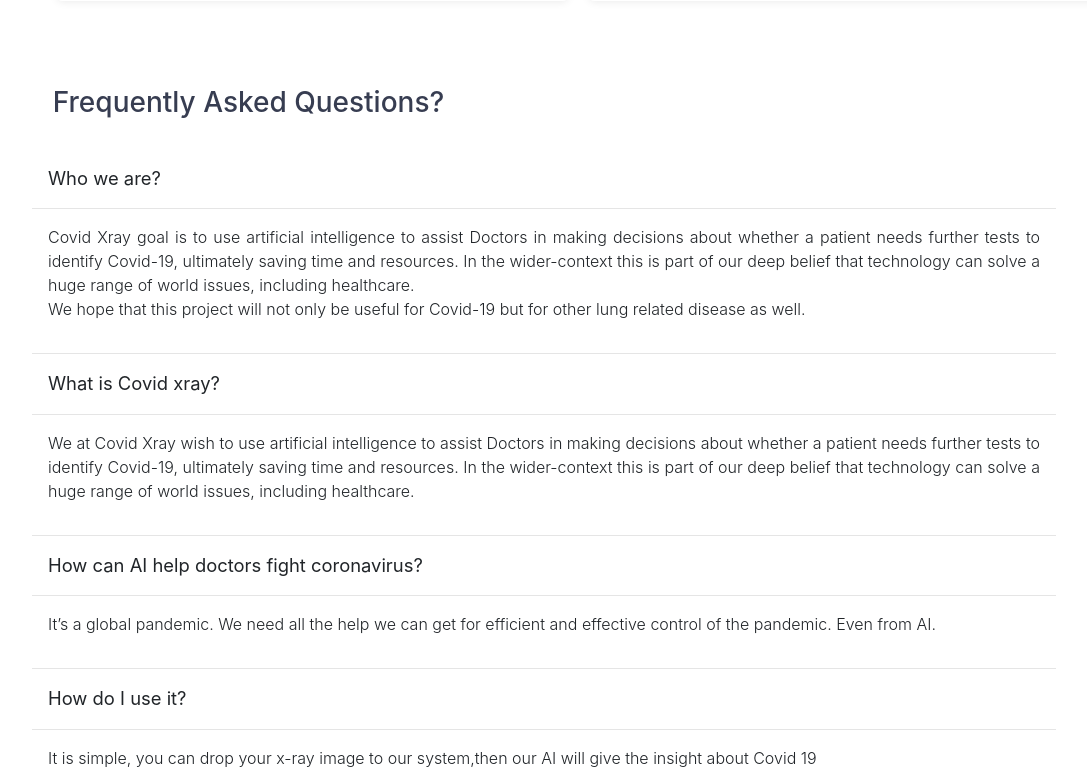
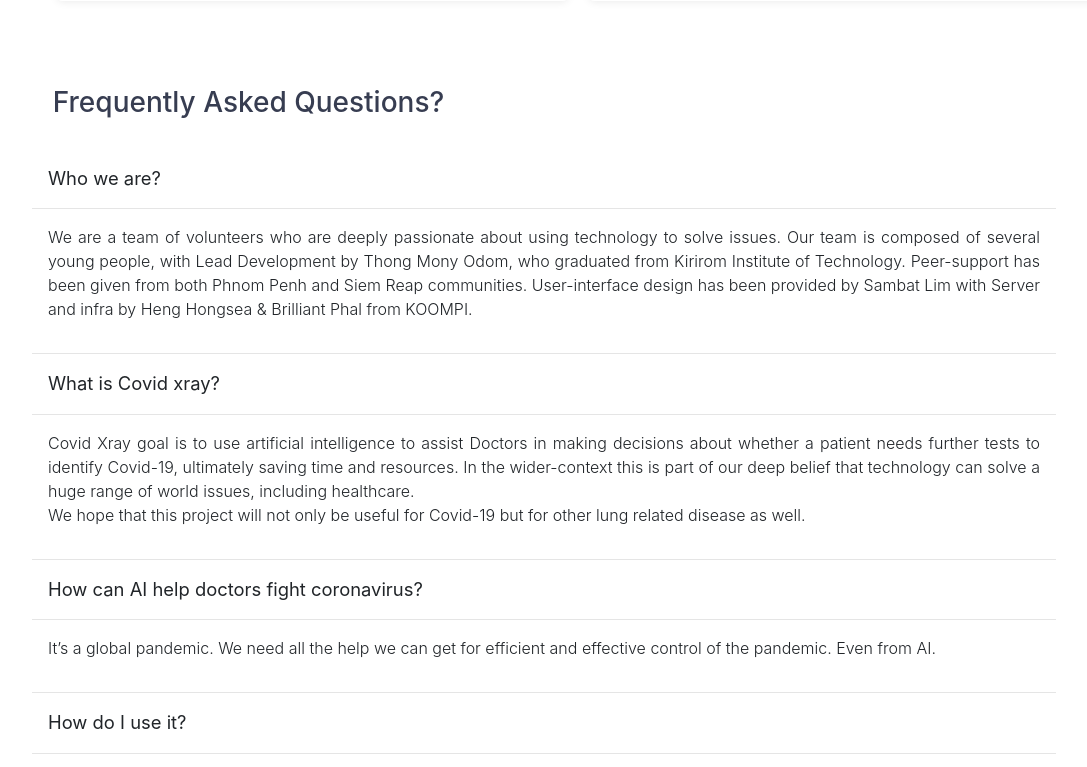
Before and after one commit to covidxray/covidxray.org, a Flask app: page / in a window 1280 px wide. Shown: the part 1573-2340 px from the top of the page, without its empty margins (32-1119 px from the left). Run offline with Flask 2, Linux system fonts and the light colour scheme; parts of the project's set-up code (start-up, migrations or seed data) failed here and were passed over; some libraries are stand-ins or nearby versions.

Commit message:
about us

```diff
--- a/app/templates/pages/home.html
+++ b/app/templates/pages/home.html
@@ -108,16 +108,16 @@
       <div class="accordion-item">
         <a>Who we are?</a>
         <div class="content active">
-          <p style="text-align: justify;">Covid Xray goal is to use artificial intelligence to assist Doctors in making decisions about whether a patient needs further tests to identify Covid-19, ultimately saving time and resources.
-            In the wider-context this is part of our deep belief that technology can solve a huge range of world issues, including healthcare.
-            <br>We hope that this project will not only be useful for Covid-19 but for other lung related disease as well.
+          <p style="text-align: justify;">We are a team of volunteers who are deeply passionate about using technology to solve issues.  Our team is composed of several young people, with Lead Development by Thong Mony Odom, who graduated from Kirirom Institute of Technology.
+            Peer-support has been given from both Phnom Penh and Siem Reap communities. User-interface design has been provided by Sambat Lim with Server and infra by Heng Hongsea & Brilliant Phal from KOOMPI.
             </p>
         </div>
     </div>
     <div class="accordion-item">
         <a>What is Covid xray?</a>
         <div class="content active">
-          <p style="text-align: justify;">We at Covid Xray wish to use artificial intelligence to assist Doctors in making decisions about whether a patient needs further tests to identify Covid-19, ultimately saving time and resources. In the wider-context this is part of our deep belief that technology can solve a huge range of world issues, including healthcare. </p>
+          <p style="text-align: justify;">Covid Xray goal is to use artificial intelligence to assist Doctors in making decisions about whether a patient needs further tests to identify Covid-19, ultimately saving time and resources. In the wider-context this is part of our deep belief that technology can solve a huge range of world issues, including healthcare.
+            <br>We hope that this project will not only be useful for Covid-19 but for other lung related disease as well. </p>
         </div>
     </div>
       <div class="accordion-item">
```
